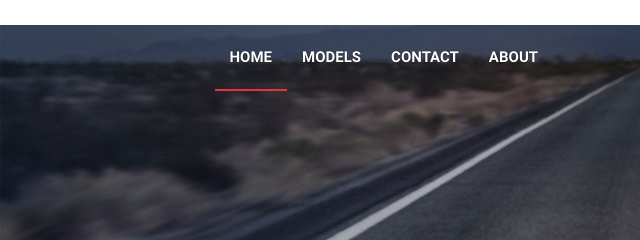
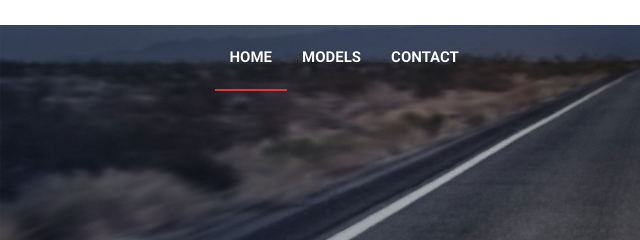
Before and after one commit to nmccrory/McLaren_Auto-frontend-mockup, a website: page client/views/index.html in a window 1280 px wide. Shown: the top 240 px of the page, 0-640 px from the left. Drawn offline with nearby package versions, Linux system fonts and the light colour scheme; some packages are replaced by stand-ins of ours.

Commit message:
Commiting the removal of the about page on home navigation.

```diff
--- a/client/partials/home.html
+++ b/client/partials/home.html
@@ -16,13 +16,11 @@
 		        <li><a class='selected'>HOME</a></li>
 		        <li><a href="#/models">MODELS</a></li>
 		        <li><a href="#/contact">CONTACT</a></li>
-		        <li><a href="#">ABOUT</a></li>
 		      </ul>
 		      <ul class="side-nav" id="mobile-demo" style='background-color:rgba(18,18,18,.85);'>
 		        <li><a href="sass.html">HOME</a></li>
 		        <li><a href="badges.html">MODELS</a></li>
 		        <li><a href="collapsible.html">CONTACT</a></li>
-		        <li><a href="mobile.html">ABOUT</a></li>
 		      </ul>
 		  	</div>
 		  </nav>
```
